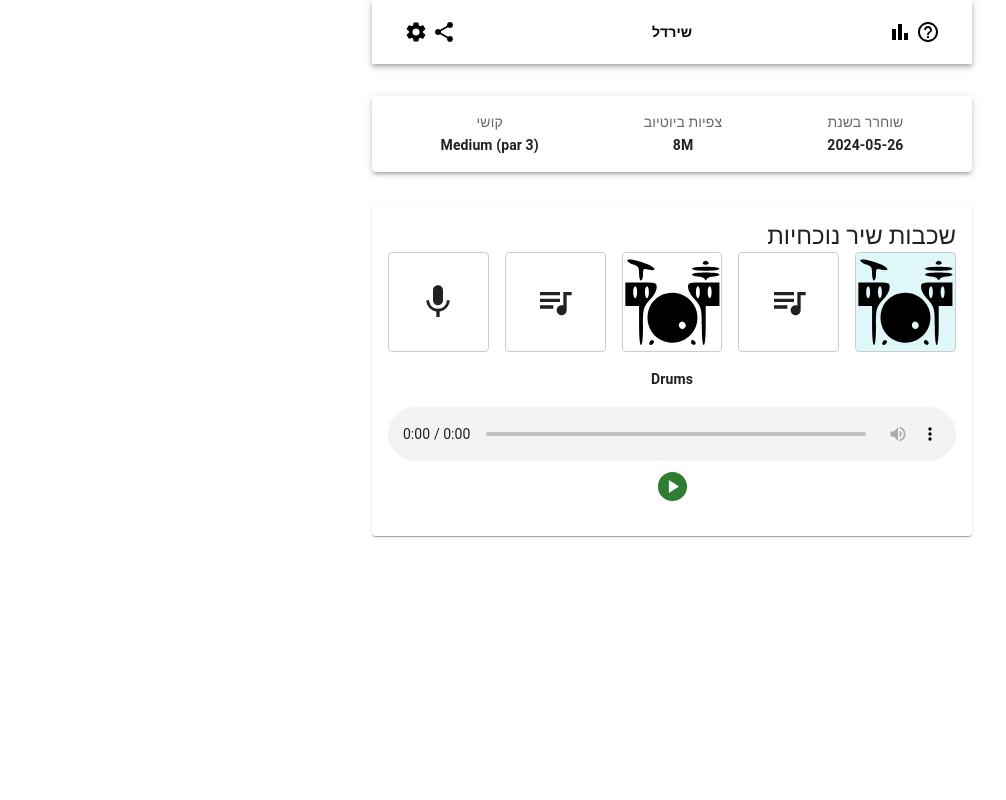
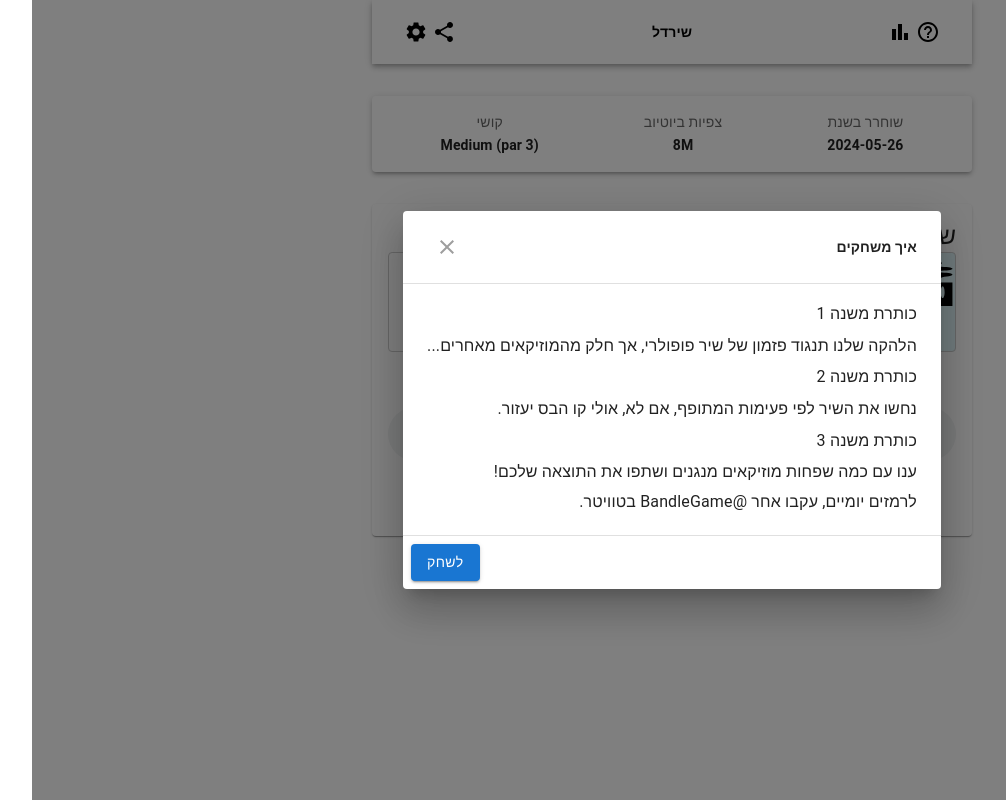
Before and after one commit to dor29494/Bandle-clone, a React (Create React App) app: page / in a window 1280 px wide. Shown: the whole page, without its empty margins (159-1165 px from the left). Built offline with nearby package versions, Linux system fonts and the light colour scheme.

Commit message:
adding HowToPlay modal and UserStats modal

```diff
--- a/src/App.js
+++ b/src/App.js
@@ -3,7 +3,7 @@ import React, { useState, useEffect } from 'react';
 import { Container, AppBar, Toolbar, Typography, Box, Button, Paper } from '@mui/material';
 import MusicPlayer from './Components/MusicPlayer/MusicPlayer';
 import SongDetails from './Components/SongDetails/SongDetails';
-import Header from './Components/layout/Header/Header';
+import Header from './Components/Header/Header';
 
 const App = () => {
   const [songData, setSongData] = useState(null);
--- /dev/null
+++ b/src/Components/Header/Header.js
@@ -0,0 +1,70 @@
+import React, { useState, useEffect } from 'react';
+import { AppBar, Toolbar, Typography, IconButton } from '@mui/material';
+import HelpOutlineIcon from '@mui/icons-material/HelpOutline';
+import BarChartIcon from '@mui/icons-material/BarChart';
+import SettingsIcon from '@mui/icons-material/Settings';
+import ShareIcon from '@mui/icons-material/Share';
+import HowToPlay from '../HowToPlay/HowToPlay';
+import UserStats from '../UserStats/UserStats';
+function Header() {
+  const [howToPlayOpen, setHowToPlayOpen] = useState(false);
+  const [statsOpen, setStatsOpen] = useState(false);
+
+  const [stats, setStats] = useState({
+    found: 0,
+    currentStreak: 0,
+    maxStreak: 0
+  });
+
+  useEffect(() => {
+    const hasSeenHowToPlay = localStorage.getItem('hasSeenHowToPlay');
+    if (!hasSeenHowToPlay) {
+      setHowToPlayOpen(true);
+      localStorage.setItem('hasSeenHowToPlay', 'true');
+    }
+  }, []);
+
+  const handleHowToPlayOpen = () => {
+    setHowToPlayOpen(true);
+  };
+
+  const handleHowToPlayClose = () => {
+    setHowToPlayOpen(false);
+  };
+
+  const handleStatsOpen = () => {
+    setStatsOpen(true);
+  };
+
+  const handleStatsClose = () => {
+    setStatsOpen(false);
+  };
+
+  return (
+    <>
+      <AppBar position="static" sx={{ backgroundColor: '#FFFFFF', color: '#000000' }}>
+        <Toolbar>
+          <IconButton edge="start" color="inherit" aria-label="help" onClick={handleHowToPlayOpen}>
+            <HelpOutlineIcon />
+          </IconButton>
+          <IconButton color="inherit" aria-label="stats" onClick={handleStatsOpen}>
+            <BarChartIcon />
+          </IconButton>
+          <Typography variant="h6" sx={{ flexGrow: 1, textAlign: 'center' }}>
+            שירדל
+          </Typography>
+          <IconButton color="inherit" aria-label="share">
+            <ShareIcon />
+          </IconButton>
+          <IconButton edge="end" color="inherit" aria-label="settings">
+            <SettingsIcon />
+          </IconButton>
+        </Toolbar>
+      </AppBar>
+      <HowToPlay open={howToPlayOpen} onClose={handleHowToPlayClose} />
+      <UserStats open={statsOpen} onClose={handleStatsClose} stats={stats} />
+    </>
+  );
+}
+
+export default Header;
--- /dev/null
+++ b/src/Components/HowToPlay/HowToPlay.js
@@ -0,0 +1,54 @@
+import React from 'react';
+import { Dialog, DialogTitle, DialogContent, DialogActions, Button, Typography, IconButton, Box } from '@mui/material';
+import CloseIcon from '@mui/icons-material/Close';
+
+function HowToPlay({ open, onClose }) {
+  return (
+    <Dialog open={open} onClose={onClose}>
+      <DialogTitle>
+        <Box display="flex" justifyContent="space-between" alignItems="center">
+          <Typography variant="h6">איך משחקים</Typography>
+          <IconButton
+            aria-label="close"
+            onClick={onClose}
+            sx={{
+              color: (theme) => theme.palette.grey[500],
+            }}
+          >
+            <CloseIcon />
+          </IconButton>
+        </Box>
+      </DialogTitle>
+      <DialogContent dividers>
+        <Typography variant="subtitle1" gutterBottom>
+          כותרת משנה 1
+        </Typography>
+        <Typography gutterBottom>
+          הלהקה שלנו תנגוד פזמון של שיר פופולרי, אך חלק מהמוזיקאים מאחרים...
+        </Typography>
+        <Typography variant="subtitle1" gutterBottom>
+          כותרת משנה 2
+        </Typography>
+        <Typography gutterBottom>
+          נחשו את השיר לפי פעימות המתופף, אם לא, אולי קו הבס יעזור.
+        </Typography>
+        <Typography variant="subtitle1" gutterBottom>
+          כותרת משנה 3
+        </Typography>
+        <Typography gutterBottom>
+          ענו עם כמה שפחות מוזיקאים מנגנים ושתפו את התוצאה שלכם!
+        </Typography>
+        <Typography gutterBottom>
+          לרמזים יומיים, עקבו אחר @BandleGame בטוויטר.
+        </Typography>
+      </DialogContent>
+      <DialogActions>
+        <Button onClick={onClose} variant="contained" color="primary">
+          לשחק
+        </Button>
+      </DialogActions>
+    </Dialog>
+  );
+}
+
+export default HowToPlay;
--- /dev/null
+++ b/src/Components/UserStats/UserStats.js
@@ -0,0 +1,63 @@
+import React from 'react';
+import { Dialog, DialogTitle, DialogContent, DialogActions, Button, Typography, IconButton, Box, Grid, Paper } from '@mui/material';
+import CloseIcon from '@mui/icons-material/Close';
+
+function UserStats({ open, onClose, stats }) {
+  return (
+    <Dialog open={open} onClose={onClose}>
+      <DialogTitle>
+        סטטיסטיקות
+        <IconButton
+          aria-label="close"
+          onClick={onClose}
+          sx={{
+            position: 'absolute',
+            right: 8,
+            top: 8,
+            color: (theme) => theme.palette.grey[500],
+          }}
+        >
+          <CloseIcon />
+        </IconButton>
+      </DialogTitle>
+      <DialogContent dividers>
+        <Box>
+          <Typography variant="body1" gutterBottom>1</Typography>
+          <Typography variant="body1" gutterBottom>2</Typography>
+          <Typography variant="body1" gutterBottom>3</Typography>
+          <Typography variant="body1" gutterBottom>4</Typography>
+          <Typography variant="body1" gutterBottom>5</Typography>
+          <Typography variant="body1" gutterBottom>6</Typography>
+          <Typography variant="body1" gutterBottom>X</Typography>
+        </Box>
+        <Box mt={2}>
+          <Paper variant="outlined">
+            <Grid container spacing={2} justifyContent="center" alignItems="center">
+              <Grid item xs={4}>
+                <Typography align="center">
+                  {stats.found}/0<br />(0%)
+                </Typography>
+                <Typography align="center">נמצאו</Typography>
+              </Grid>
+              <Grid item xs={4}>
+                <Typography align="center">{stats.currentStreak}</Typography>
+                <Typography align="center">רצף נוכחי</Typography>
+              </Grid>
+              <Grid item xs={4}>
+                <Typography align="center">{stats.maxStreak}</Typography>
+                <Typography align="center">רצף מקסימלי</Typography>
+              </Grid>
+            </Grid>
+          </Paper>
+        </Box>
+      </DialogContent>
+      <DialogActions>
+        <Button variant="contained" color="primary">
+          ייבוא או ייצוא של הסטטיסטיקות שלך
+        </Button>
+      </DialogActions>
+    </Dialog>
+  );
+}
+
+export default UserStats;
--- a/src/Components/layout/Header/Header.js
+++ /dev/null
@@ -1,32 +0,0 @@
-import React from 'react';
-import { AppBar, Toolbar, Typography, IconButton } from '@mui/material';
-import HelpOutlineIcon from '@mui/icons-material/HelpOutline';
-import BarChartIcon from '@mui/icons-material/BarChart';
-import SettingsIcon from '@mui/icons-material/Settings';
-import ShareIcon from '@mui/icons-material/Share';
-
-function Header() {
-  return (
-    <AppBar position="static" sx={{ backgroundColor: '#FFFFFF', color: '#000000' }}>
-      <Toolbar>
-        <IconButton edge="start" color="inherit" aria-label="help">
-          <HelpOutlineIcon />
-        </IconButton>
-        <IconButton color="inherit" aria-label="stats">
-          <BarChartIcon />
-        </IconButton>
-        <Typography variant="h6" sx={{ flexGrow: 1, textAlign: 'center' }}>
-          שירדל
-        </Typography>
-        <IconButton color="inherit" aria-label="share">
-          <ShareIcon />
-        </IconButton>
-        <IconButton edge="end" color="inherit" aria-label="settings">
-          <SettingsIcon />
-        </IconButton>
-      </Toolbar>
-    </AppBar>
-  );
-}
-
-export default Header;
```
